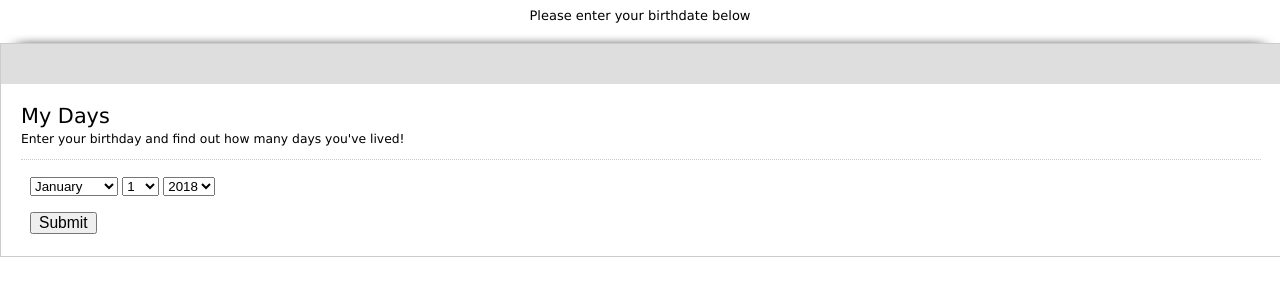
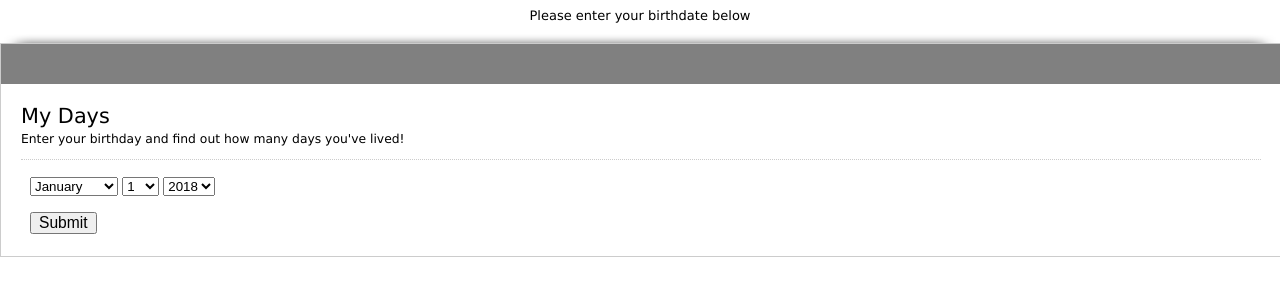
Before and after one commit to imrodmartin/how-many-days, a PHP site: page / in a window 1280 px wide. Shown: the top 300 px of the page. Run offline with PHP 8.4, Linux system fonts and the light colour scheme; data that the repository does not hold is empty.

Commit message:
Update view.css
changed bg color to darker grey #808080

```diff
--- a/view.css
+++ b/view.css
@@ -57,7 +57,7 @@ form.appnitro
 /**** Logo Section  *****/
 h1
 {
-	background-color:#dedede;
+	background-color:#808080;
 	margin:0;
 	min-height:0;
 	padding:0;
```
